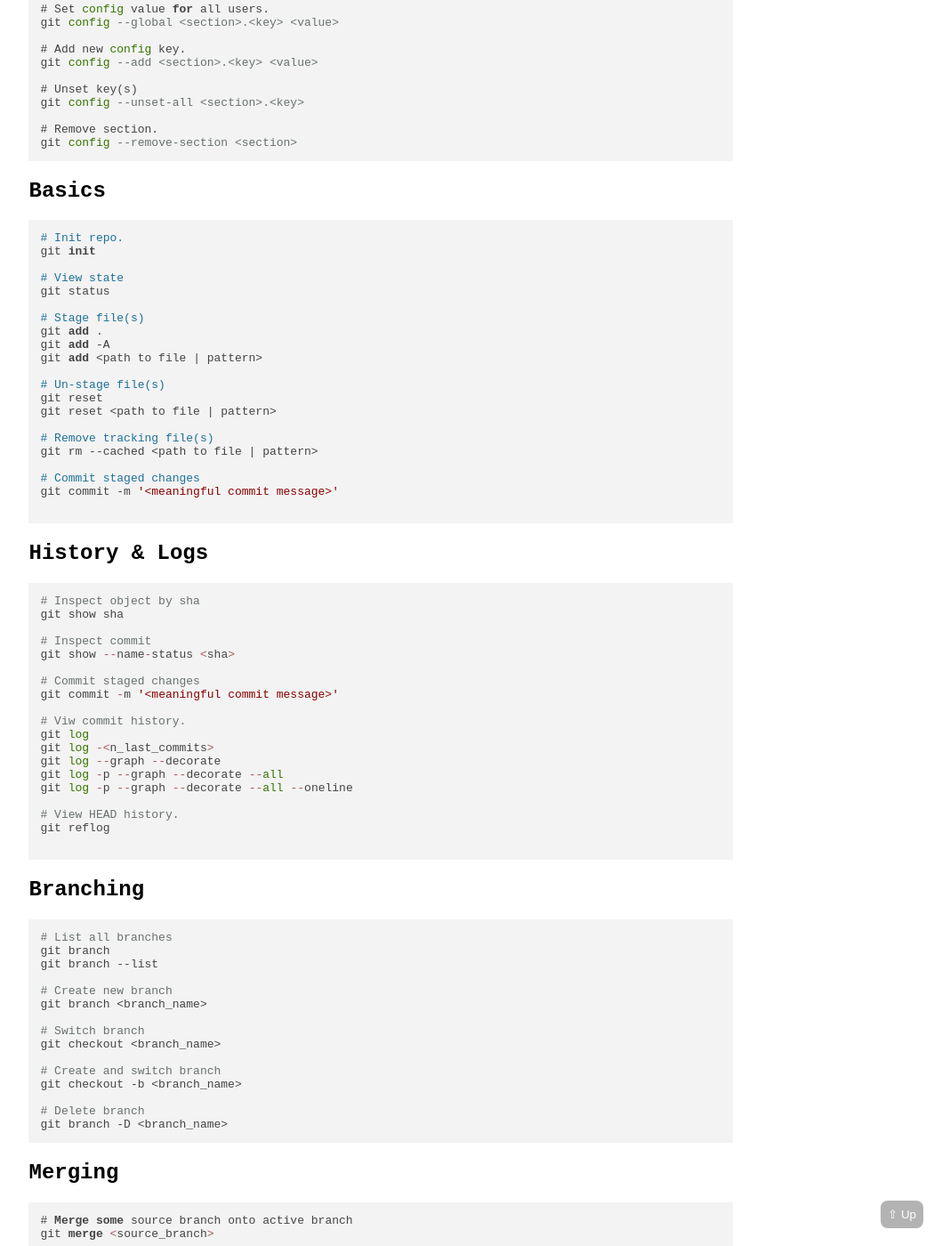
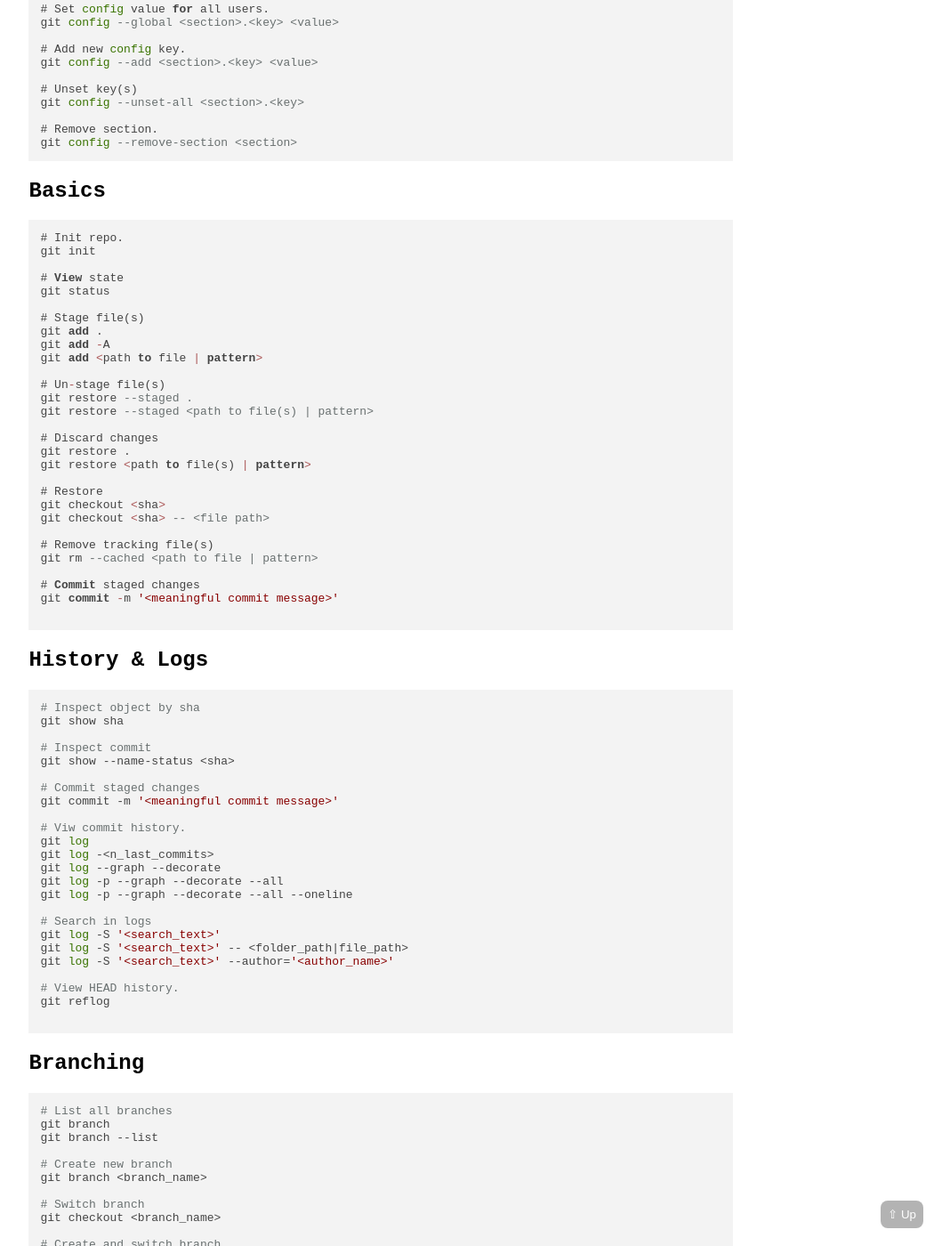
Before and after one commit to dnedzelskyi/eng_cheat_sheets, a Jekyll site: the page built from tools/git.md, in a window 1280 px wide and 1400 px high, scrolled down 549 px. Shown: the whole window at 89% size, without its empty margins (212-1280 px from the left). Built offline with Jekyll 4.4.1, drawn with Linux system fonts in a browser that asks for light colours; our own code applies the rules of GitHub Pages for plain Markdown files; comment, search, counter and statistics services are not loaded; some of the changed text lies outside the part shown.

Commit message:
Tools. Git. Add stashing and fix some typos.

````diff
--- a/tools/git.md
+++ b/tools/git.md
@@ -55,8 +55,16 @@ git add -A
 git add <path to file | pattern>
 
 # Un-stage file(s)
-git reset
-git reset <path to file | pattern>
+git restore --staged .
+git restore --staged <path to file(s) | pattern>
+
+# Discard changes
+git restore .
+git restore <path to file(s) | pattern>
+
+# Restore
+git checkout <sha>
+git checkout <sha> -- <file path>
 
 # Remove tracking file(s)
 git rm --cached <path to file | pattern>
@@ -84,6 +92,11 @@ git log -<n_last_commits>
 git log --graph --decorate
 git log -p --graph --decorate --all
 git log -p --graph --decorate --all --oneline
+
+# Search in logs
+git log -S '<search_text>'
+git log -S '<search_text>' -- <folder_path|file_path>
+git log -S '<search_text>' --author='<author_name>'
 
 # View HEAD history.
 git reflog
@@ -192,3 +205,33 @@ git push -u <remote> <branch>
 > - _origin_ - for main upstream repo
 > - _upstream_ - for repo fork
 > - _descriptive name_ - in case of multiple remotes (github, gitlab ...)
+
+## Stashing
+
+**_Stash_** - stack of temporary changes.
+
+```text
+# Stash changes with message
+git stash -m "<message>"
+
+# View all stashes.
+git stash --list
+
+# View stash changes.
+git stash show --index <index>
+
+# Retrieve latest stash.
+git stash pop
+git stash pop --index <index>
+
+# Apply stash without deleting it from stash.
+git stash apply stash@{n}
+git stash apply --index <index>
+
+# Delete stashes
+git stash drop stash@{n}
+
+# Delete all
+git stash clear
+
+```
````
